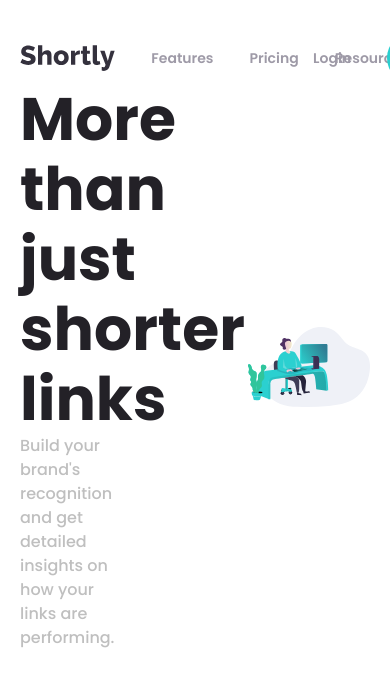
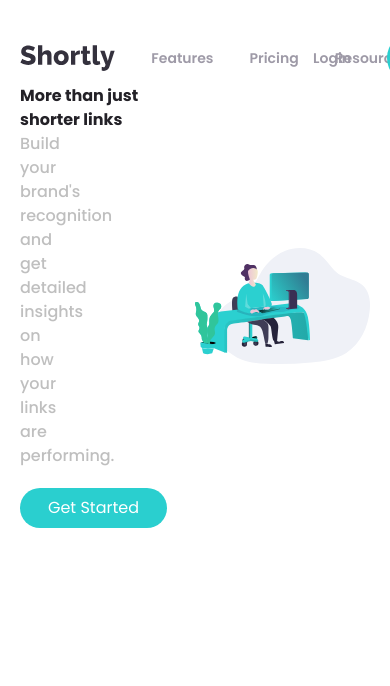
Before and after one commit to FriedAxons/url-shortening-api-landing-page, a React (Vite) app: page / in a window 390 px wide. Shown: the top 686 px of the page. Built offline with nearby package versions, Linux system fonts and the light colour scheme.

Commit message:
Style App and HeroSection components
Added custom breakpoints in tailwinds config file
to help with mobile and desktop styling.

```diff
--- a/src/App.tsx
+++ b/src/App.tsx
@@ -3,7 +3,7 @@ import HeroSection from "./components/HeroSection";
 
 const App = () => {
   return (
-    <div className="lg:x-p mx-p">
+    <div className="w-full h-screen lg:x-p mx-p">
       <Navbar />
       <HeroSection />
     </div>
--- a/src/components/HeroSection.tsx
+++ b/src/components/HeroSection.tsx
@@ -1,22 +1,53 @@
+import { useIsMobile } from "../hooks/useIsMobile";
+
 const HeroSection = () => {
-  return (
-    <div className="flex flex-row justify-between items-center">
-      <div>
-        <h1 className="w-[81%] leading-[70px] text-6xl font-bold text-verydarkviolet">
+  const isMobile = useIsMobile();
+
+  const DesktopHeroSection = () => (
+    <div className="flex flex-row justify-between items-center lg:pt-10 xl:pt-0">
+      <div className="w-1/2">
+        <h1 className="w-full lg:leading-[80px] xl:leading-[110px] lg:text-7xl xl:text-8xl font-bold text-verydarkviolet">
           More than just shorter links
         </h1>
-        <p className="w-[50%] text-gray font-medium">
+        <p className="pr-40 lg:text-lg xl:text-xl text-gray font-medium">
           Build your brand's recognition and get detailed insights on how your
           links are performing.
         </p>
+        <button className="py-2 px-7 mt-5 text-white bg-cyan hover:bg-opacity-50 rounded-full">
+          Get Started
+        </button>
       </div>
       <img
         src="/url-shortening-api-landing-page/icons/illustration-working.svg"
         alt="Working Illustration"
-        className="w-[35%]"
+        className="w-1/2"
       />
     </div>
   );
+
+  const MobileHeroSection = () => (
+    <div className="relative flex flex-col justify-center items-center">
+      <img
+        src="/url-shortening-api-landing-page/icons/illustration-working.svg"
+        alt="Working Illustration"
+        className="absolute top-0 left-[50px] mt-5"
+      />
+      <div className="flex flex-col">
+        <h1 className="mt-[260px] text-4xl text-center font-extrabold text-verydarkviolet">
+          More than just shorter links
+        </h1>
+        <p className="mt-2 text-lg text-center text-gray font-medium">
+          Build your brand's recognition and get detailed insights on how your
+          links are performing.
+        </p>
+        <button className="py-4 mt-5 text-white text-lg font-semibold bg-cyan hover:bg-opacity-50 rounded-full">
+          Get Started
+        </button>
+      </div>
+    </div>
+  );
+
+  return <>{isMobile ? <MobileHeroSection /> : <DesktopHeroSection />}</>;
 };
 
 export default HeroSection;
--- a/tailwind.config.js
+++ b/tailwind.config.js
@@ -6,6 +6,10 @@ export default {
   ],
   theme: {
     extend: {
+      screens: {
+        lg: "1440px",
+        xl: "1920px",
+      },
       colors: {
         cyan: "hsl(180, 66%, 49%)",
         darkviolet: "hsl(257, 27%, 26%)",
```
